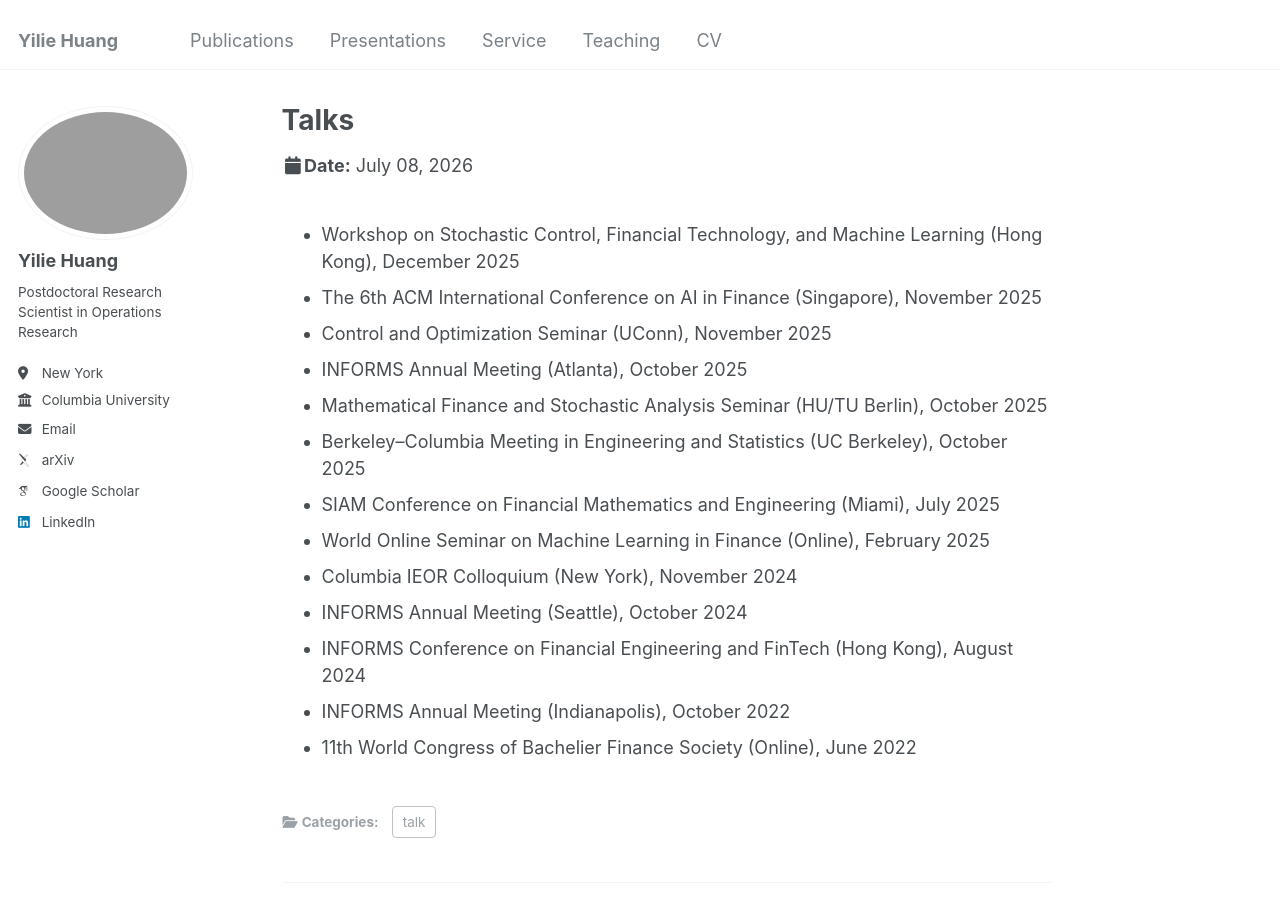
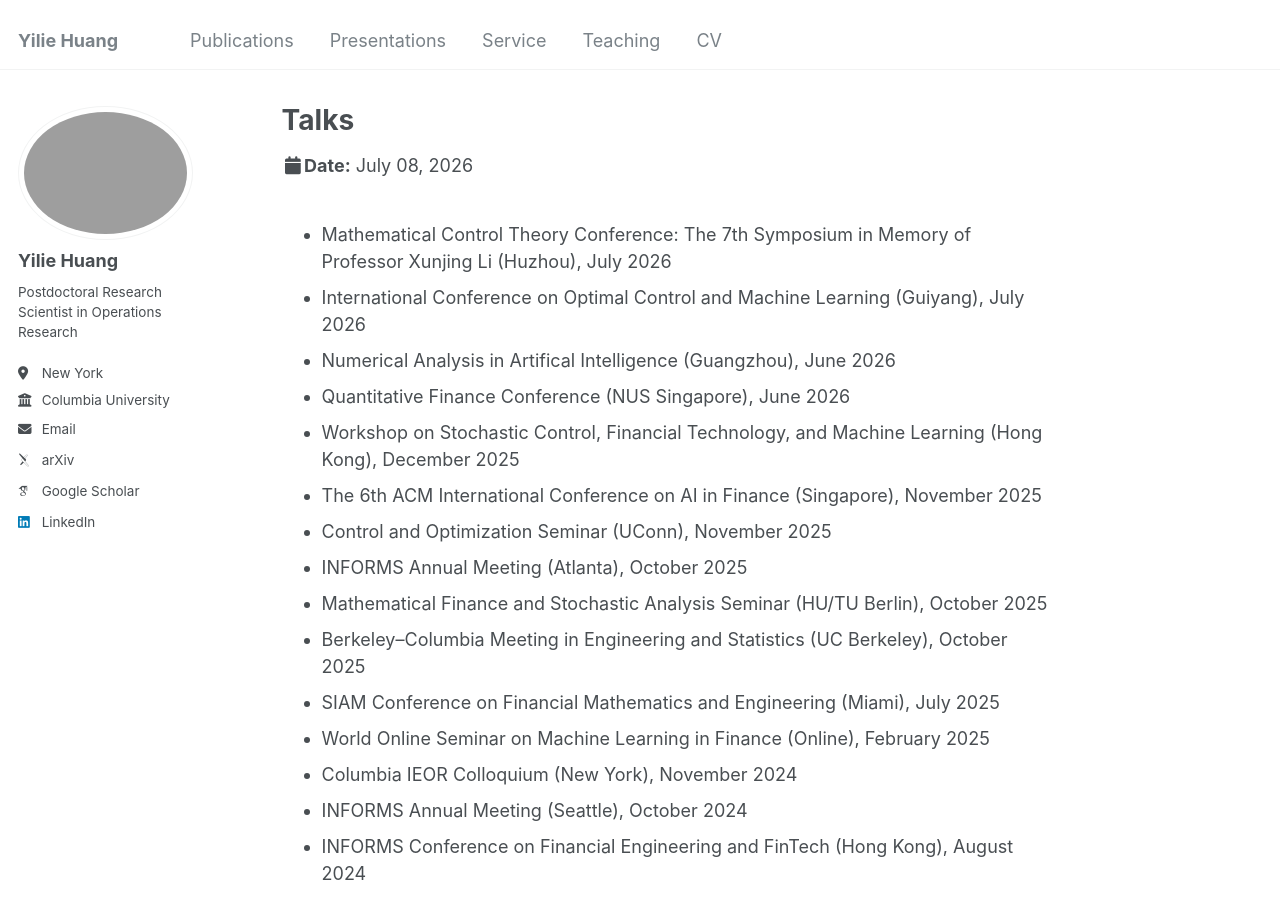
Before and after one commit to yiliehuang/yiliehuang.github.io, a Jekyll site: the page built from _talks/talks.md, in a window 1280 px wide and 900 px high. Built offline with Jekyll 4.4.1, drawn with Linux system fonts in a browser that asks for light colours; some web fonts are replaced.

Commit message:
Update talks.md

```diff
--- a/_talks/talks.md
+++ b/_talks/talks.md
@@ -5,6 +5,10 @@ permalink: /talks/talks
 ---
 
 <ul>
+  <li>Mathematical Control Theory Conference: The 7th Symposium in Memory of Professor Xunjing Li (Huzhou), July 2026</li>
+  <li>International Conference on Optimal Control and Machine Learning (Guiyang), July 2026</li>
+  <li>Numerical Analysis in Artifical Intelligence (Guangzhou), June 2026</li>
+  <li>Quantitative Finance Conference (NUS Singapore), June 2026</li>
   <li>Workshop on Stochastic Control, Financial Technology, and Machine Learning (Hong Kong), December 2025</li>
   <li>The 6th ACM International Conference on AI in Finance (Singapore), November 2025</li>
   <li>Control and Optimization Seminar (UConn), November 2025</li>
```
